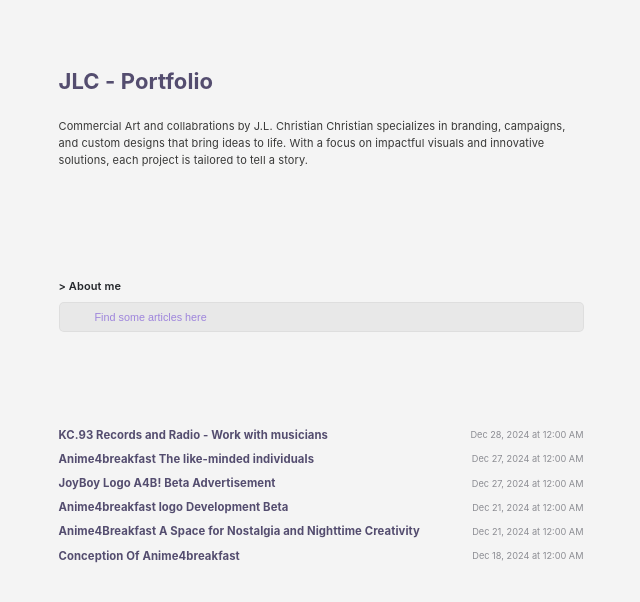
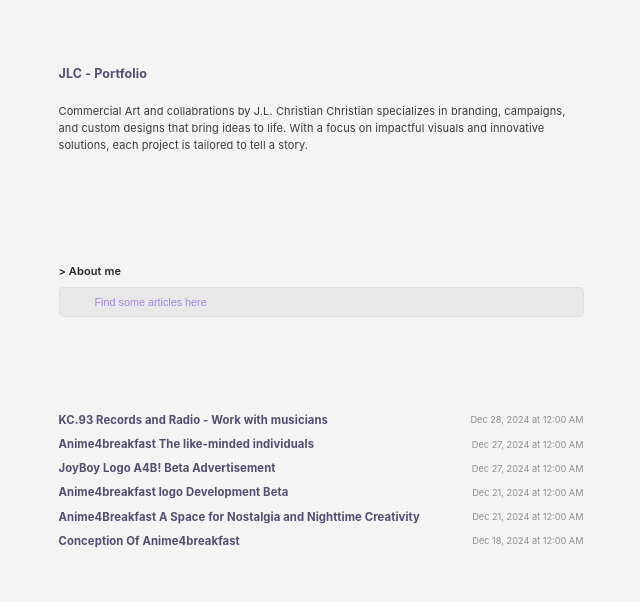
Before and after one commit to SeimiNomore/jlchristian.com, a Jekyll site: the page built from index.html, in a window 1280 px wide. Shown: the top 602 px of the page, without its empty margins (319-959 px from the left). Built offline with Jekyll 4.4.1, drawn with Linux system fonts in a browser that asks for light colours.

Commit message:
update = h1 header

```diff
--- a/_sass/_main.scss
+++ b/_sass/_main.scss
@@ -280,7 +280,7 @@
 	color: var(--main-text-color);
 	text-transform: capitalize;
 
-	font-size: 2rem;
+	font-size: 12.5px;
 	font-weight: bold;
 	margin-bottom: 1.5rem;
 }
```
